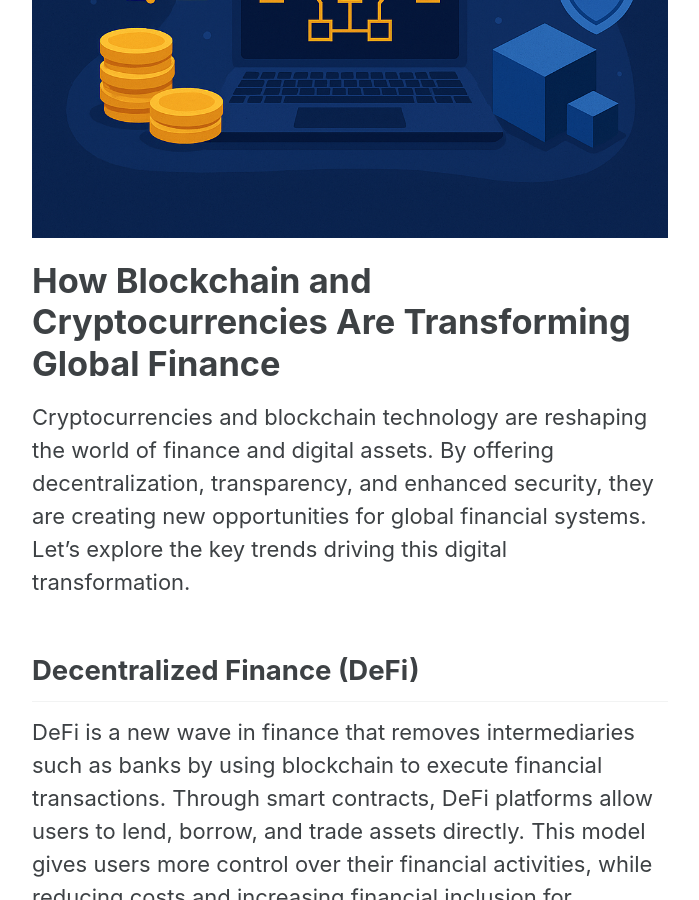
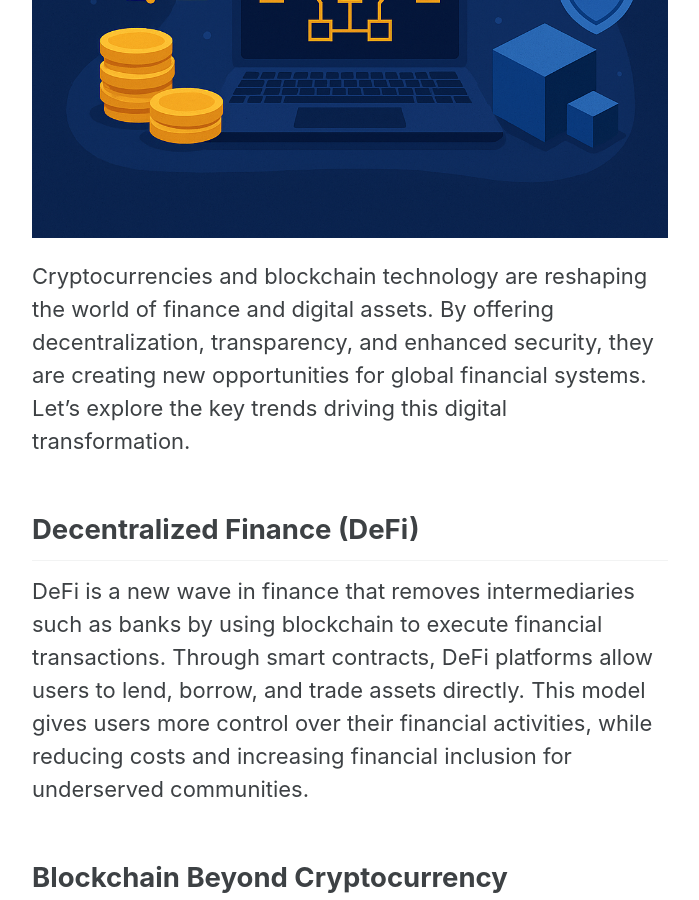
Before and after one commit to hron0891/futurecryptoblockchain, a Jekyll site: the page built from _posts/2025-05-04-unlocking-digital-currencies-blockchain.md, in a window 1280 px wide and 900 px high, scrolled down 725 px. Shown: the whole window, without its empty margins (290-989 px from the left). Built offline with Jekyll 4.4.1, drawn with Linux system fonts in a browser that asks for light colours; cached includes are drawn as plain includes.

Commit message:
Update 2025-05-04-unlocking-digital-currencies-blockchain.md

```diff
--- a/_posts/2025-05-04-unlocking-digital-currencies-blockchain.md
+++ b/_posts/2025-05-04-unlocking-digital-currencies-blockchain.md
@@ -12,8 +12,6 @@ image: /assets/images/blockchain-transformation.png
   <div class="post-image" style="text-align:center; margin-bottom:1em;">
     <img src="/assets/images/blockchain-transformation.png" alt="Unlocking the Potential of Digital Currencies and Blockchain Technology" width="1024" style="max-width:100%; height:auto;" />
   </div>
-
-<h1>How Blockchain and Cryptocurrencies Are Transforming Global Finance</h1>
 
 <p>Cryptocurrencies and blockchain technology are reshaping the world of finance and digital assets. By offering decentralization, transparency, and enhanced security, they are creating new opportunities for global financial systems. Let’s explore the key trends driving this digital transformation.</p>
 
```
